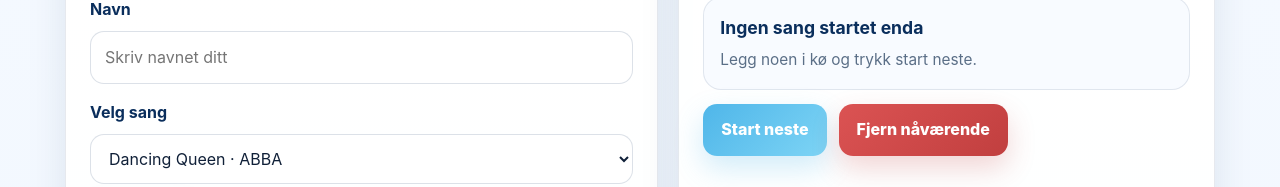
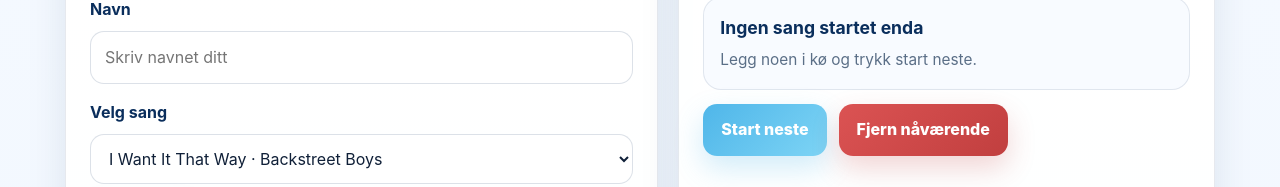
Before and after one commit to Nordintel/Nordintel-karaoke, a plain HTML site: page index.html in a window 1280 px wide. Shown: the part 1020-1207 px from the top of the page. Drawn offline with Linux system fonts and the light colour scheme; grey boxes are pictures that could not be loaded.

Commit message:
Update song list in index.html
Removed several songs and added 'Poker Face' and 'Call Me Maybe' to the songs list.

```diff
--- a/index.html
+++ b/index.html
@@ -790,40 +790,19 @@
   <script>
     const songs = [
       {
-        title: "Dancing Queen",
-        artist: "ABBA",
-        youtubeId: "xFrGuyw1V8s",
-        note: "Karaoke / lyrics"
+        title: "I Want It That Way",
+        artist: "Backstreet Boys",
+        youtubeId: "NxilU56kPu0"
       },
       {
-        title: "Take On Me",
-        artist: "a-ha",
-        youtubeId: "Ktb44c7N1T0",
-        note: "Karaoke version"
+        title: "Poker Face",
+        artist: "Lady Gaga",
+        youtubeId: "kTu2QPghqZU"
       },
       {
-        title: "I Want It That Way",
-        artist: "Backstreet Boys",
-        youtubeId: "bIvq6s4q7Y0",
-        note: "Karaoke lyrics"
-      },
-      {
-        title: "Someone Like You",
-        artist: "Adele",
-        youtubeId: "hLQl3WQQoQ0",
-        note: "Karaoke piano version"
-      },
-      {
-        title: "Shallow",
-        artist: "Lady Gaga og Bradley Cooper",
-        youtubeId: "bo_efYhYU2A",
-        note: "Karaoke duet"
-      },
-      {
-        title: "Let It Go",
-        artist: "Frozen",
-        youtubeId: "L0MK7qz13bU",
-        note: "Karaoke lyrics"
+        title: "Call Me Maybe",
+        artist: "Carly Rae Jepsen",
+        youtubeId: "qG520Uw8lUA"
       }
     ];
 
```
